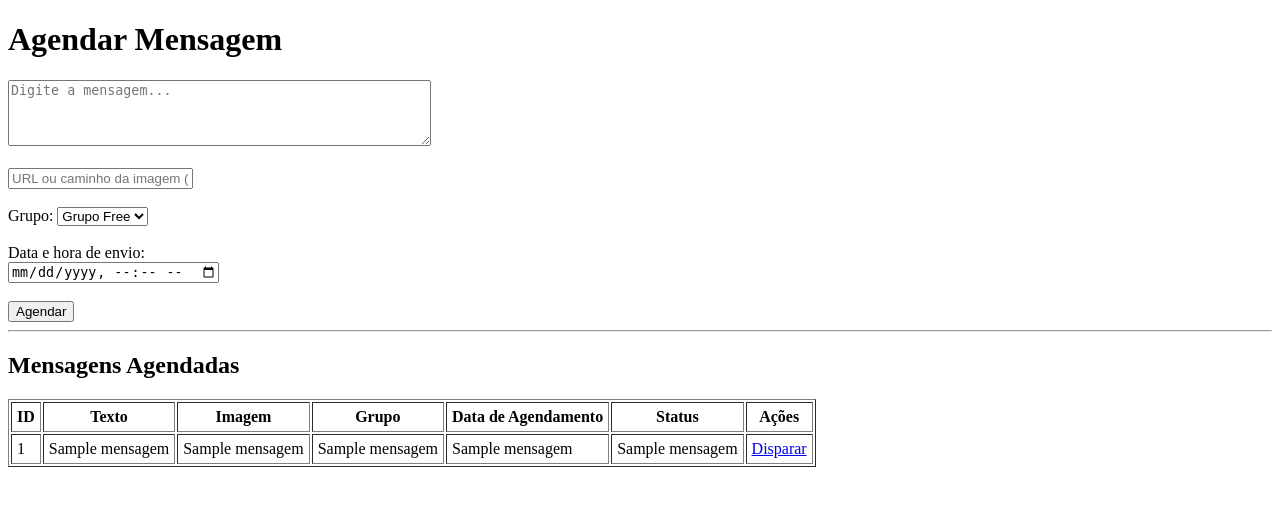
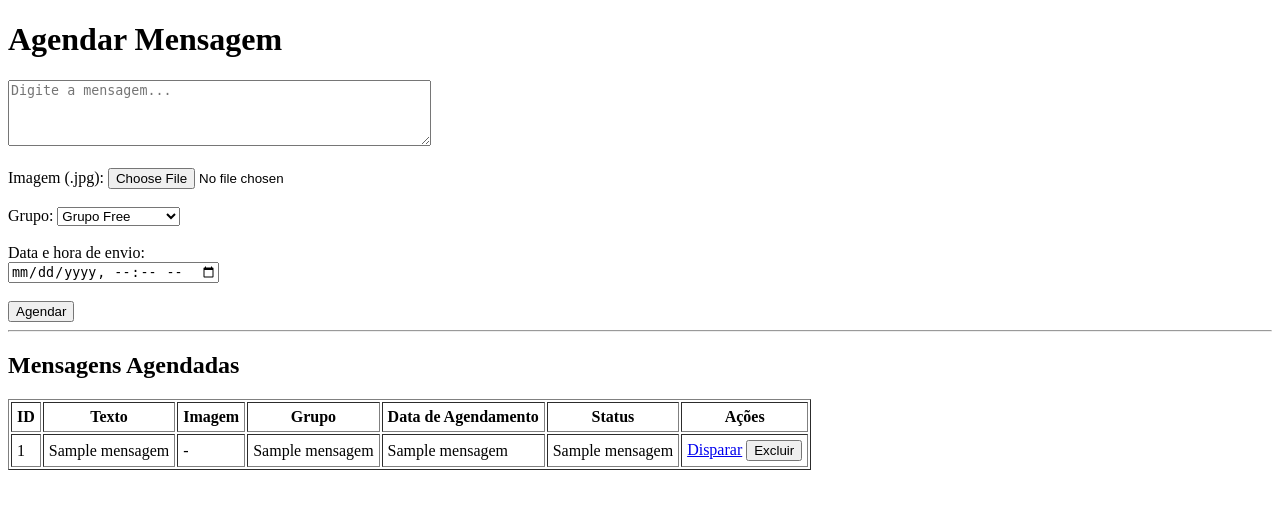
Before and after one commit to Greed1959JR/agendador_telegram, a Flask app: template templates/index.html in a window 1280 px wide. Shown: the top 509 px of the page. Run offline with Flask 3, Linux system fonts and the light colour scheme; the template is opened without the code that fills it: most values are stand-ins (such as "Sample title", 1, 10 or a date in 2020).

Commit message:
Update index.html

```diff
--- a/templates/index.html
+++ b/templates/index.html
@@ -6,14 +6,17 @@
 </head>
 <body>
     <h1>Agendar Mensagem</h1>
-    <form action="/enviar" method="POST">
+    <form action="/enviar" method="POST" enctype="multipart/form-data">
         <textarea name="texto" placeholder="Digite a mensagem..." rows="4" cols="50" required></textarea><br><br>
-        <input type="text" name="imagem" placeholder="URL ou caminho da imagem (opcional)"><br><br>
+
+        <label>Imagem (.jpg):</label>
+        <input type="file" name="imagem" accept=".jpg"><br><br>
 
         <label>Grupo:</label>
         <select name="grupo" required>
             <option value="free">Grupo Free</option>
             <option value="vip">Grupo VIP</option>
+            <option value="todos">Todos os Grupos</option>
         </select><br><br>
 
         <label>Data e hora de envio:</label><br>
@@ -39,11 +42,22 @@
         <tr>
             <td>{{ mensagem[0] }}</td>
             <td>{{ mensagem[1] }}</td>
-            <td>{{ mensagem[2] }}</td>
+            <td>
+                {% if mensagem[2] %}
+                    <img src="{{ url_for('static', filename=mensagem[2]) }}" width="100">
+                {% else %}
+                    -
+                {% endif %}
+            </td>
             <td>{{ mensagem[3] }}</td>
             <td>{{ mensagem[4] }}</td>
             <td>{{ mensagem[5] }}</td>
-            <td><a href="/disparar/{{ mensagem[0] }}">Disparar</a></td>
+            <td>
+                <a href="/disparar/{{ mensagem[0] }}">Disparar</a>
+                <form action="/excluir/{{ mensagem[0] }}" method="POST" style="display:inline;">
+                    <button type="submit">Excluir</button>
+                </form>
+            </td>
         </tr>
         {% endfor %}
     </table>
```
